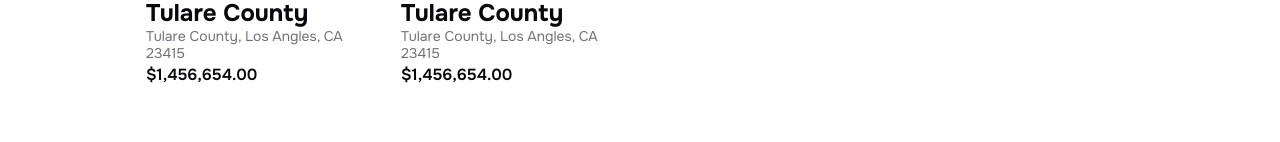
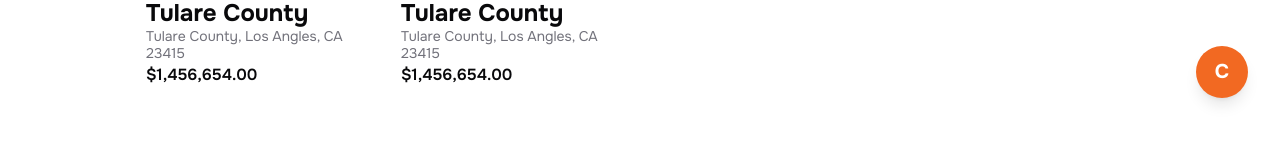
Before and after one commit to Xen-Xie/React-Assignment2, a React (Vite) app: page / in a window 1280 px wide. Shown: the part 670-812 px from the top of the page. Built offline with nearby package versions, Linux system fonts and the light colour scheme.

Commit message:
ChatBox open and close function created and implimented in main function with key changes

```diff
--- a/src/Components/CommonComponents/Cards.jsx
+++ b/src/Components/CommonComponents/Cards.jsx
@@ -1,31 +1,54 @@
-import React from 'react';
+import React, { useState } from 'react';
 import { CardItems } from '../../lib/reuse/CardItems';
+import ChatBox from './ChatBox';
+import { FontAwesomeIcon } from '@fortawesome/react-fontawesome';
+import { faTimes } from '@fortawesome/free-solid-svg-icons';
 
 function Cards() {
+  const [showChat, setShowChat] = useState(false); // Toggle state
+
   return (
+    <>
       <div className='mx-3 sm:mx-10 md:mx-5 my-2 lg:mx-30 mt-5 cursor-pointer'>
         <div className='grid grid-cols-1 md:grid-cols-4 gap-5 mx-5 my-5'>
-        {CardItems.map(({ image, insideImage, title, subtitle, price,insideText }, i) => (
+          {CardItems.map(({ image, insideImage, title, subtitle, price, insideText }, i) => (
             <div key={i} className='hover:scale-105 transition-all duration-150'>
               <div className='relative w-full max-w-md'>
                 <img src={image} alt={title} className='w-full h-auto' />
                 <div className='absolute top-2 xl:top-5 right-3 xl:right-6 bg-foreground w-fit px-3 xl:px-5 py-4.5 xl:py-6.5 rounded-full flex items-center justify-center h-5 gap-0.5'>
-                    <img src={insideImage} alt="" className='w-[18px] h-[18px] xl:w-[22px] xl:h-[22px]'/><span className='text-[#18181B] font-bold text-sm xl:text-md'>
-                        {insideText}
-                    </span>
+                  <img src={insideImage} alt="" className='w-[18px] h-[18px] xl:w-[22px] xl:h-[22px]' />
+                  <span className='text-[#18181B] font-bold text-sm xl:text-md'>{insideText}</span>
                 </div>
-
               </div>
               <div className='mx-1.5'>
                 <h1 className='text-2xl leading-tight font-bold text-accent'>{title}</h1>
                 <h2 className='text-sm text-secondary leading-tight'>{subtitle}</h2>
                 <p className='font-semibold text-accent'>{price}</p>
               </div>
-
             </div>
           ))}
         </div>
       </div>
+
+      {/* Floating Chat Toggle Button */}
+      <button
+        onClick={() => setShowChat(!showChat)}
+        className="fixed bottom-8 right-8 bg-primary hover:bg-primary/85 text-white w-13 h-13 rounded-full shadow-lg flex items-center justify-center text-xl font-bold z-50"
+      >
+        {showChat ? (
+          <FontAwesomeIcon icon={faTimes} className="text-white text-lg" />
+        ) : (
+          'C'
+        )}
+      </button>
+
+      {/* Chat Box */}
+      {showChat && (
+        <div className="fixed bottom-25 right-8 z-40">
+          <ChatBox />
+        </div>
+      )}
+    </>
   );
 }
 
```
Lines whose indentation alone changed are shown as unchanged.
